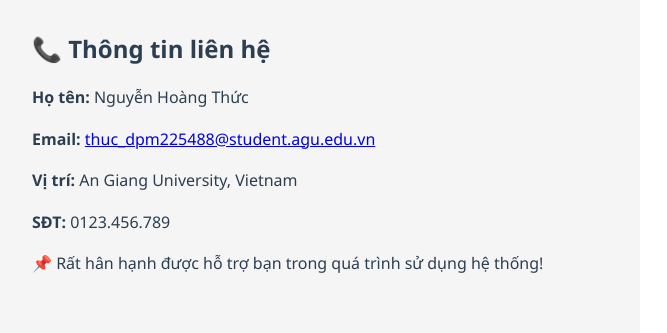
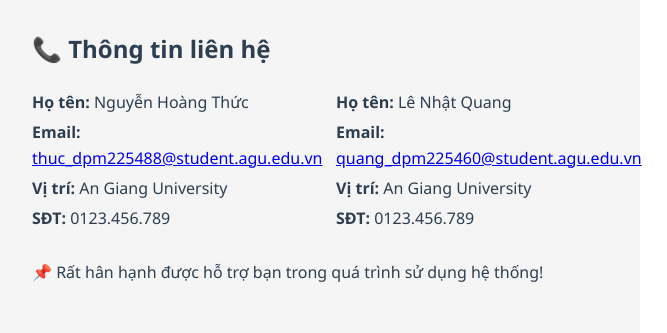
Before and after one commit to HoangZero-0/Help_ltql, a plain HTML site: page contact.html in a window 1280 px wide. Shown: the top 333 px of the page, 0-667 px from the left. Drawn offline with Linux system fonts and the light colour scheme.

Commit message:
update Lien he

```diff
--- a/contact.html
+++ b/contact.html
@@ -23,12 +23,24 @@
     .contact-info {
       background-color: #f5f5f5;
       color: #2c3e50;
+      display: flex;
+      flex-direction: column;
     }
     .contact-info h2 {
       margin-top: 0;
     }
-    .contact-info p {
+    .contacts {
+      display: flex;
+      gap: 2rem;
+      flex-wrap: wrap;
+    }
+    .person {
+      flex: 1;
+      min-width: 250px;
+    }
+    .person p {
       line-height: 1.6;
+      margin: 0.3rem 0;
     }
     .contact-map iframe {
       width: 100%;
@@ -42,11 +54,21 @@
     <!-- Bên trái: Thông tin liên hệ -->
     <div class="contact-info">
       <h2>📞 Thông tin liên hệ</h2>
-      <p><strong>Họ tên:</strong> Nguyễn Hoàng Thức</p>
-      <p><strong>Email:</strong> <a href="mailto:thuc_dpm225488@student.agu.edu.vn">thuc_dpm225488@student.agu.edu.vn</a></p>
-      <p><strong>Vị trí:</strong> An Giang University, Vietnam</p>
-      <p><strong>SĐT:</strong> 0123.456.789</p>
-      <p>📌 Rất hân hạnh được hỗ trợ bạn trong quá trình sử dụng hệ thống!</p>
+      <div class="contacts">
+        <div class="person">
+          <p><strong>Họ tên:</strong> Nguyễn Hoàng Thức</p>
+          <p><strong>Email:</strong> <a href="mailto:thuc_dpm225488@student.agu.edu.vn">thuc_dpm225488@student.agu.edu.vn</a></p>
+          <p><strong>Vị trí:</strong> An Giang University</p>
+          <p><strong>SĐT:</strong> 0123.456.789</p>
+        </div>
+        <div class="person">
+          <p><strong>Họ tên:</strong> Lê Nhật Quang</p>
+          <p><strong>Email:</strong> <a href="mailto:quang_dpm225460@student.agu.edu.vn">quang_dpm225460@student.agu.edu.vn</a></p>
+          <p><strong>Vị trí:</strong> An Giang University</p>
+          <p><strong>SĐT:</strong> 0123.456.789</p>
+        </div>
+      </div>
+      <p style="margin-top: 1.5rem;">📌 Rất hân hạnh được hỗ trợ bạn trong quá trình sử dụng hệ thống!</p>
     </div>
 
     <!-- Bên phải: Bản đồ -->
```
